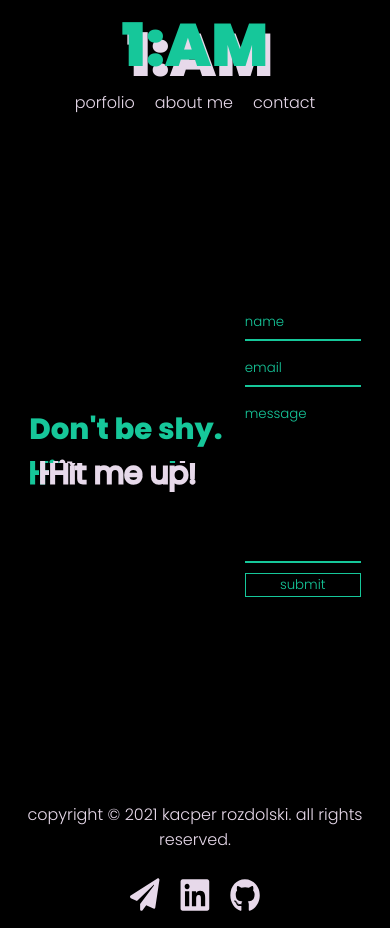
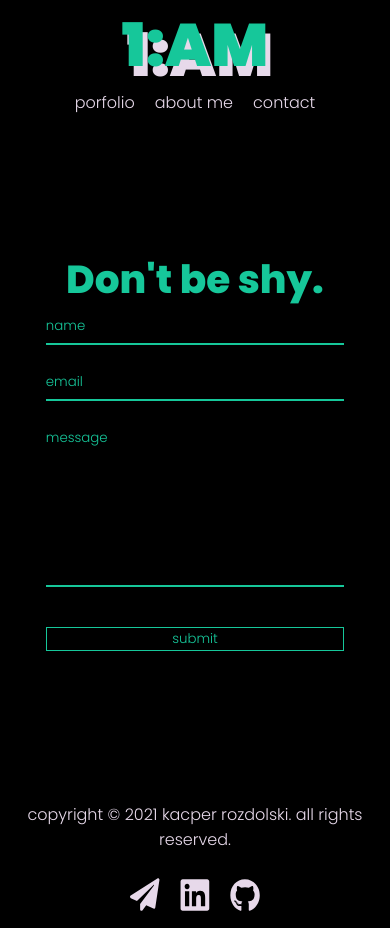
Before and after one commit to Kacperrozdolski/1-AM, a Vue app: page / in a window 390 px wide. Both pictures are taken after a click on the item "contact". Built offline with nearby package versions, Linux system fonts and the light colour scheme; no server answers.

Commit message:
Added basic responsivnes & HTMLesque form validation

```diff
--- a/src/components/MainAbout.vue
+++ b/src/components/MainAbout.vue
@@ -71,4 +71,11 @@ export default {};
     }
   }
 }
+@media only screen and (max-width: 600px) {
+  .about-container {
+    .about-wrapper {
+      width: 90%;
+    }
+  }
+}
 </style>
--- a/src/components/MainContact.vue
+++ b/src/components/MainContact.vue
@@ -12,11 +12,11 @@
           </div>
         </div>
       </div>
-      <form class="contact-form">
-        <input v-model="name" placeholder="name" type="text" />
-        <input v-model="email" placeholder="email" type="text" />
-        <textarea v-model="message" placeholder="message"></textarea>
-        <button @click="sendMail">submit</button>
+      <form @submit="sendMail" class="contact-form">
+        <input required v-model="name" placeholder="name" type="text" />
+        <input required v-model="email" placeholder="email" type="email" />
+        <textarea required v-model="message" placeholder="message"></textarea>
+        <button>submit</button>
       </form>
     </div>
   </div>
@@ -36,19 +36,17 @@ export default {
   },
   mounted() {
     this.typeWriter();
-    const data = { name: this.name, email: this.email, message: this.message };
-    this.axios.post("https://reqres.in/api/articles", data);
   },
   methods: {
     sendMail($event) {
       $event.preventDefault();
+      let url =
+        "https://sheet.best/api/sheets/37d74d64-60d5-4a55-8cb3-0632ced02357";
       let data = {
         name: this.name,
         email: this.email,
         message: this.message,
       };
-      let url =
-        "https://sheet.best/api/sheets/37d74d64-60d5-4a55-8cb3-0632ced02357";
       this.axios.post(url, data).then(() => {
         this.name = "";
         this.email = "";
@@ -97,9 +95,8 @@ export default {
         color: #e7d9ea;
         padding: 7px 0;
         background: transparent;
-        margin-bottom: 10px;
+        margin-bottom: 20px;
         font-family: Poppins;
-        transition: border-color 0.2s;
       }
       input::placeholder {
         font-family: Poppins;
@@ -119,6 +116,7 @@ export default {
         transition: border-color 0.2s;
         margin-bottom: 10px;
         resize: none;
+        margin-bottom: 40px;
       }
       textarea::placeholder {
         font-family: Poppins;
@@ -132,6 +130,7 @@ export default {
         font-weight: 300;
         border: 1px solid #16c79a;
         cursor: pointer;
+        outline: 0;
       }
     }
     .contact-message {
@@ -268,4 +267,36 @@ export default {
     }
   }
 }
+
+@media only screen and (max-width: 768px) {
+  .contact-container {
+    .contact-wrapper {
+      flex-direction: column;
+      text-align: center;
+      .contact-message {
+        width: 90%;
+        .contact-message-wrapper {
+          .green {
+            font-size: 10vw;
+          }
+          .glitch-container {
+            display: none;
+          }
+        }
+      }
+      .contact-form {
+        width: 90%;
+      }
+    }
+
+    .contact-message-wrapper {
+      .green {
+        font-size: 10vw;
+      }
+      .glitch-container {
+        display: none;
+      }
+    }
+  }
+}
 </style>
```
